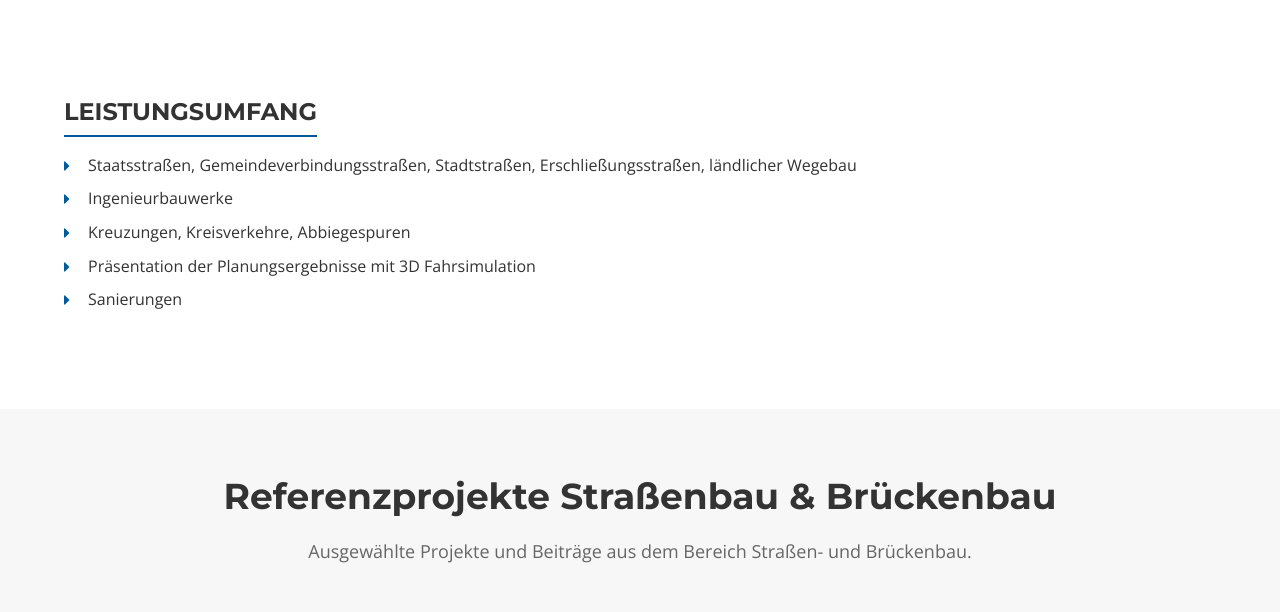
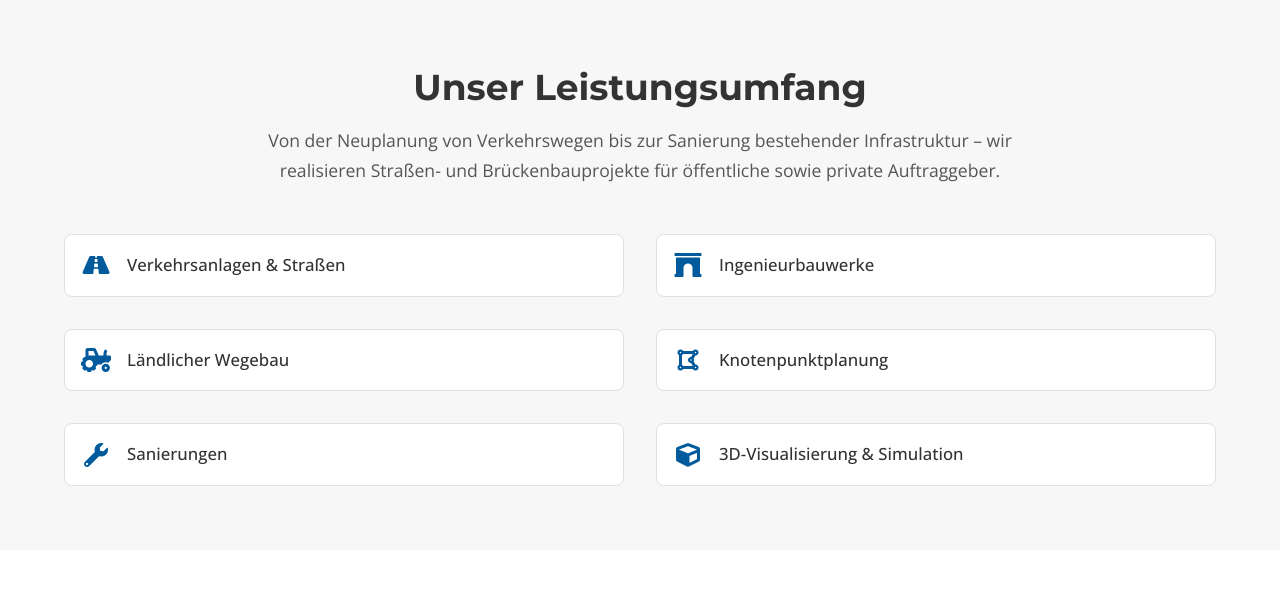
Before and after one commit to KingB94/behringer, a Flask app: page /strassenbau-brueckenbau in a window 1280 px wide. Shown: the part 403-1015 px from the top of the page. Run offline with Flask 3, Linux system fonts and the light colour scheme.

Commit message:
Update strassenbau-brueckenbau.html

```diff
--- a/templates/leistungen/strassenbau-brueckenbau.html
+++ b/templates/leistungen/strassenbau-brueckenbau.html
@@ -409,15 +409,14 @@
         }
 
         .page-hero-section+.section {
+            background: var(--clr-bg-alt); /* Angepasst für diese Seite */
+        }
+
+        .page-hero-section+.section+.section {
             background: var(--clr-bg);
         }
 
-        .page-hero-section+.section+.section {
-            background: var(--clr-bg-alt);
-        }
-
-        .section-title,
-        .section h2 {
+        .section-title {
             font-family: var(--font-heading);
             font-size: clamp(1.75rem, 4vw, 2.25rem);
             text-align: center;
@@ -430,7 +429,7 @@
             text-align: center;
             color: #666;
             margin-bottom: var(--space-lg);
-            max-width: 700px;
+            max-width: 800px;
             margin-left: auto;
             margin-right: auto;
         }
@@ -499,41 +498,57 @@
             background-image: url("{{ url_for('static', filename='images/strassenbau.png') }}");
         }
 
-        /* Content Styles */
-        .leistung-detail-content h3 {
-            font-size: 1.5rem;
-            color: var(--clr-secondary);
-            margin-top: var(--space-md);
-            margin-bottom: var(--space-sm);
-            padding-bottom: var(--space-xs);
-            border-bottom: 2px solid var(--clr-primary);
-            display: inline-block;
+        /* === NEUE STILE FÜR 2-SPALTEN-LISTE (aus Siedlungswasserwirtschaft übernommen) === */
+        .leistung-detail-content .intro-text {
+            text-align: center;
+            max-width: 800px;
+            margin: 0 auto var(--space-lg) auto;
+            font-size: 1.1rem;
+            color: #555;
         }
 
-        .leistung-detail-content ul {
+        .service-list-grid {
             list-style: none;
-            padding-left: 0;
-            margin-bottom: var(--space-md);
+            padding: 0;
+            margin: 0;
+            display: grid;
+            gap: var(--space-md);
         }
 
-        .leistung-detail-content ul li {
-            padding-left: 1.5em;
-            position: relative;
-            margin-bottom: var(--space-xs);
-            line-height: 1.6;
+        @media (min-width: 768px) {
+            .service-list-grid {
+                grid-template-columns: repeat(2, 1fr);
+            }
         }
 
-        .leistung-detail-content ul li::before {
-            content: "\f0da";
-            font-family: "Font Awesome 5 Free";
-            font-weight: 900;
-            color: var(--clr-primary);
-            position: absolute;
-            left: 0;
-            top: 1px;
+        .service-list-grid li {
+            display: flex;
+            align-items: center;
+            gap: var(--space-sm);
+            background: var(--clr-white);
+            padding: var(--space-sm);
+            border: 1px solid var(--clr-border);
+            border-radius: var(--radius-md);
+            transition: var(--transition-default);
+            font-size: 1.05rem;
+            font-weight: 500;
         }
 
-        /* --- NEUES PORTFOLIO GRID LAYOUT --- */
+        .service-list-grid li:hover {
+            transform: translateY(-3px);
+            box-shadow: var(--shadow-sm);
+            border-color: var(--clr-primary);
+        }
+
+        .service-list-grid li i {
+            color: var(--clr-primary);
+            font-size: 1.5rem;
+            width: 30px;
+            text-align: center;
+        }
+        /* === ENDE NEUE STILE === */
+
+        /* --- PORTFOLIO GRID LAYOUT --- */
         .portfolio-grid {
             display: grid;
             grid-template-columns: repeat(auto-fill, minmax(300px, 1fr));
@@ -550,7 +565,7 @@
         }
 
         #beitraege.bg-alternate .portfolio-card {
-            background-color: var(--clr-white);
+            background-color: #fff; /* Sicherstellen, dass die Karte auf alt. Hintergrund weiß ist */
         }
 
         .portfolio-card:hover {
@@ -794,30 +809,31 @@
             </div>
         </section>
 
-        <section class="section leistung-detail-content">
+        <section class="section leistung-detail-content bg-alternate">
             <div class="container">
-                <h3>LEISTUNGSUMFANG</h3>
-                <ul>
-                    <li>Staatsstraßen, Gemeindeverbindungsstraßen, Stadtstraßen, Erschließungsstraßen, ländlicher
-                        Wegebau</li>
-                    <li>Ingenieurbauwerke</li>
-                    <li>Kreuzungen, Kreisverkehre, Abbiegespuren</li>
-                    <li>Präsentation der Planungsergebnisse mit 3D Fahrsimulation</li>
-                    <li>Sanierungen</li>
+                <h2 class="section-title">Unser Leistungsumfang</h2>
+                <p class="intro-text">
+                    Von der Neuplanung von Verkehrswegen bis zur Sanierung bestehender Infrastruktur – wir realisieren Straßen- und Brückenbauprojekte für öffentliche sowie private Auftraggeber.
+                </p>
+
+                <ul class="service-list-grid">
+                    <li><i class="fas fa-road"></i>Verkehrsanlagen & Straßen</li>
+                    <li><i class="fas fa-archway"></i>Ingenieurbauwerke</li>
+                    <li><i class="fas fa-tractor"></i>Ländlicher Wegebau</li>
+                    <li><i class="fas fa-draw-polygon"></i>Knotenpunktplanung</li>
+                    <li><i class="fas fa-wrench"></i>Sanierungen</li>
+                    <li><i class="fas fa-cube"></i>3D-Visualisierung & Simulation</li>
                 </ul>
             </div>
         </section>
-
-        <section id="beitraege" class="section bg-alternate">
+        <section id="beitraege" class="section">
             <div class="container">
                 <h2 class="section-title">Referenzprojekte Straßenbau & Brückenbau</h2>
                 <p class="section-subtitle">Ausgewählte Projekte und Beiträge aus dem Bereich Straßen- und Brückenbau.
                 </p>
 
-                <!-- NEUES PORTFOLIO GRID -->
                 <div class="portfolio-grid">
 
-                    <!-- PROJEKT 1: Bahnunterführung Klugham -->
                     <article class="portfolio-card">
                         <a href="{{ url_for('projekt_klugham') }}" class="portfolio-card-link">
                             <div class="portfolio-card-inner">
@@ -836,7 +852,6 @@
                         </a>
                     </article>
 
-                    <!-- PROJEKT 2: Erschließung Oberornau -->
                     <article class="portfolio-card">
                         <a href="{{ url_for('projekt_klugham') }}" class="portfolio-card-link">
                             <div class="portfolio-card-inner">
@@ -855,7 +870,6 @@
                         </a>
                     </article>
 
-                    <!-- PROJEKT 3: Überführung Mühlthal -->
                     <article class="portfolio-card">
                         <a href="{{ url_for('projekt_klugham') }}" class="portfolio-card-link">
                             <div class="portfolio-card-inner">
@@ -874,7 +888,6 @@
                         </a>
                     </article>
 
-                    <!-- PROJEKT 4: Eichkapelle Mühldorf -->
                     <article class="portfolio-card">
                         <a href="{{ url_for('projekt_klugham') }}" class="portfolio-card-link">
                             <div class="portfolio-card-inner">
@@ -893,9 +906,7 @@
                         </a>
                     </article>
 
-                    <!-- Hier können bei Bedarf weitere Projekte als <article class="portfolio-card"> eingefügt werden -->
-
-                </div>
+                    </div>
             </div>
         </section>
 
```
